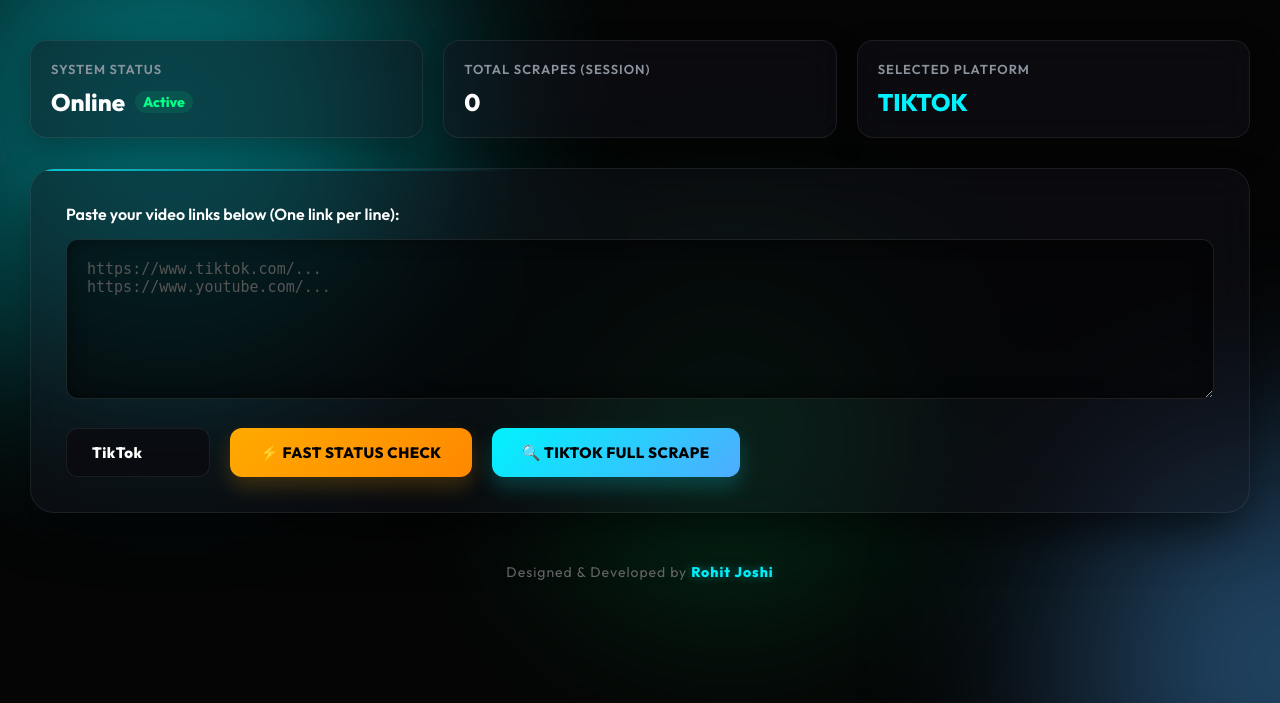
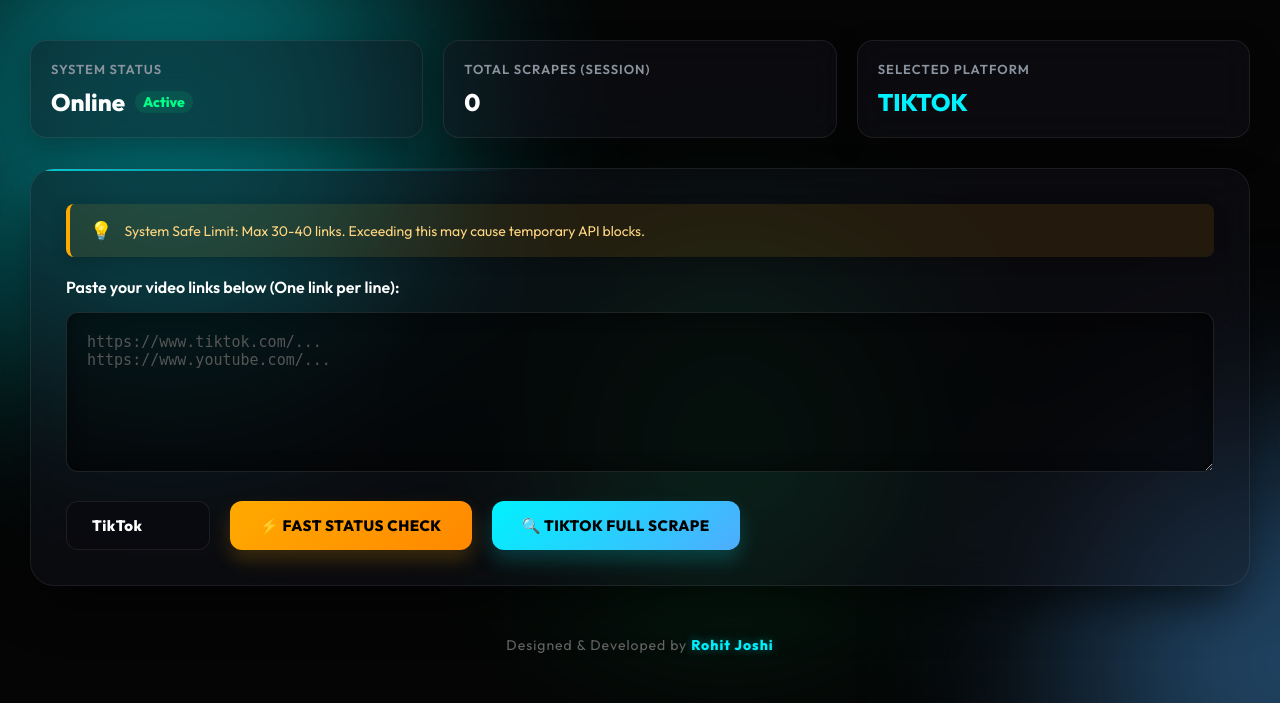
Before and after one commit to rohitt-sketch/multi-scraper, a FastAPI app: template templates/dashboard.html in a window 1280 px wide. Shown: the part 97-800 px from the top of the page. Run offline with FastAPI, Linux system fonts and the light colour scheme; the template is opened without the code that fills it, so the values that code supplies are empty.

Commit message:
Added smart platform limit notifications

```diff
--- a/templates/dashboard.html
+++ b/templates/dashboard.html
@@ -101,6 +101,17 @@
             animation: scan 3s infinite linear;
         }
         @keyframes scan { 0% { transform: translateX(-100%); } 100% { transform: translateX(100%); } }
+
+        /* Smart Limit Notification Banner */
+        .limit-banner {
+            display: flex; align-items: center; gap: 12px;
+            background: rgba(255, 170, 0, 0.1); border-left: 4px solid #ffaa00;
+            padding: 15px 20px; border-radius: 8px; margin-bottom: 20px;
+            font-size: 14px; color: #ffd580; font-weight: 500;
+            box-shadow: 0 4px 15px rgba(0,0,0,0.2);
+            transition: all 0.3s ease;
+        }
+        .limit-banner i { font-style: normal; font-size: 18px; }
 
         .input-label { color: var(--text-main); margin-bottom: 15px; font-size: 16px; font-weight: 600; display: block; }
 
@@ -215,6 +226,12 @@
     </div>
 
     <div class="main-card">
+
+        <!-- Smart Notification Banner -->
+        <div id="limitBanner" class="limit-banner">
+            <i>💡</i> <span id="bannerText">System Safe Limit: Please check max 30-40 links at a time to avoid temporary API blocks.</span>
+        </div>
+
         <label class="input-label">Paste your video links below (One link per line):</label>
         <textarea id="urlInput" placeholder="https://www.tiktok.com/...&#10;https://www.youtube.com/..."></textarea>
 
@@ -255,6 +272,15 @@
         let currentMode = "";
         let totalScrapesCount = 0;
 
+        // Platform specific messages dictionary
+        const platformLimits = {
+            tiktok: "System Safe Limit: Max 30-40 links. Exceeding this may cause temporary API blocks.",
+            youtube: "System Safe Limit: Max 8,000 links per day (API Quota). Please process in small batches of 50.",
+            okru: "System Safe Limit: Max 40-50 links. High volume may trigger IP restrictions.",
+            dailymotion: "System Safe Limit: Max 40-50 links. Process in small batches for fastest results.",
+            vk: "System Safe Limit: Max 10 links at a time. Our system adds a safety delay; exceeding this will cause IP blocks."
+        };
+
         function escapeHtml(text) {
             if (text === null || text === undefined) return "-";
             const div = document.createElement('div');
@@ -270,6 +296,26 @@
             // Update Stats Card
             document.getElementById('activePlatformText').innerText = platform.toUpperCase();
 
+            // Update Limit Notification Banner
+            const banner = document.getElementById('limitBanner');
+            const bannerText = document.getElementById('bannerText');
+
+            if(platformLimits[platform]) {
+                bannerText.innerText = platformLimits[platform];
+                banner.style.display = 'flex';
+                // VK ke liye thoda red warning color aur baaki ke liye yellow
+                if(platform === 'vk') {
+                    banner.style.background = 'rgba(255, 74, 74, 0.1)';
+                    banner.style.borderLeftColor = '#ff4a4a';
+                    banner.style.color = '#ffb3b3';
+                } else {
+                    banner.style.background = 'rgba(255, 170, 0, 0.1)';
+                    banner.style.borderLeftColor = '#ffaa00';
+                    banner.style.color = '#ffd580';
+                }
+            }
+
+            // UI Buttons Logic
             if (platform === 'youtube') {
                 btnStatus.style.display = 'none';
                 btnFull.style.display = 'flex';
```
